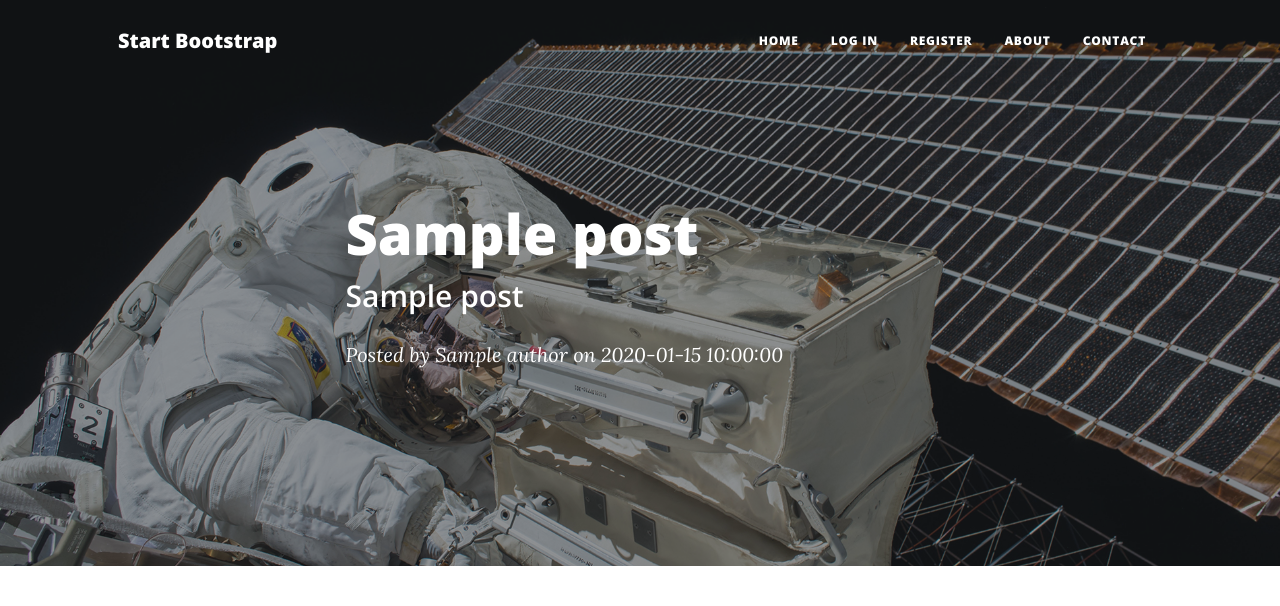
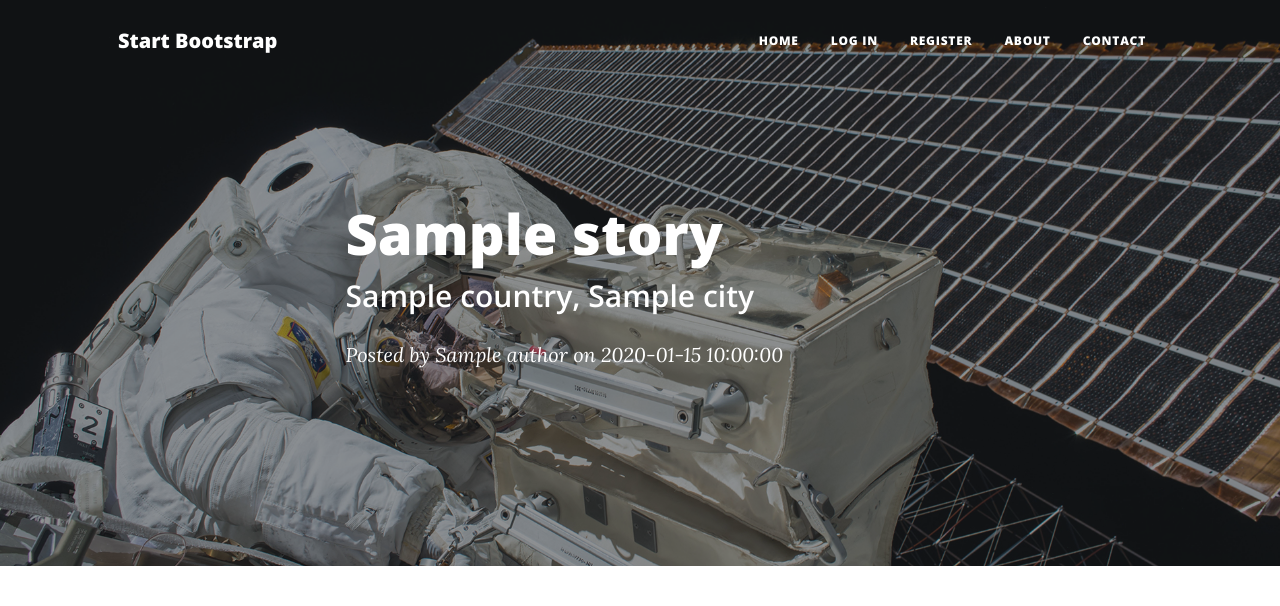
Before and after one commit to yuliyatestlab/travel-stories-platform, a Flask app: template templates/story.html in a window 1280 px wide. Shown: the top 606 px of the page. Run offline with Flask 3, Linux system fonts and the light colour scheme; the template is opened without the code that fills it: most values are stand-ins (such as "Sample title", 1, 10 or a date in 2020); some libraries are stand-ins or nearby versions.

Commit message:
refactor story.html

```diff
--- a/templates/story.html
+++ b/templates/story.html
@@ -5,32 +5,32 @@
                 <div class="row gx-4 gx-lg-5 justify-content-center">
                     <div class="col-md-10 col-lg-8 col-xl-7">
                         <div class="post-heading">
-                            <h1>{{ post.title }}</h1>
-                            <h2 class="subheading">{{ post.subtitle }}</h2>
+                            <h1>{{ story.title }}</h1>
+                            <h2 class="subheading">{{ story.country }}, {{ story.city }}</h2>
                             <span class="meta">
                                 Posted by
-                                <a href="#!">{{ post.author.name }}</a>
-                                on {{ post.date }}
+                                <a href="#!">{{ story.author.name }}</a>
+                                on {{ story.date }}
                             </span>
                         </div>
                     </div>
                 </div>
             </div>
         </header>
-        <!-- Post Content-->
+        <!-- Story Content-->
         <article class="mb-4">
             <div class="container px-4 px-lg-5">
                 <div class="row gx-4 gx-lg-5 justify-content-center">
                     <div class="col-md-10 col-lg-8 col-xl-7">
-                        {{ post.body|safe }}
-                        <!--Only show Edit Post button if user id is 1 (admin user)-->
-                        {% if current_user.id == 1 %}
+                        {{ story.story|safe }}
+                        <!--Only show Edit Story button if user is_admin (admin user)-->
+                        {% if current_user.is_admin %}
                         <div class="d-flex justify-content-end mb-4">
                             <!--Editing story-->
                             <a
                                 class="btn btn-primary float-right"
-                                href="{{ url_for('edit_post', post_id=post.id) }}"
-                                >Edit Post</a>
+                                href="{{ url_for('edit_story', story_id=story.id) }}"
+                                >Edit Story</a>
                         </div>
                         {% endif %}
 
```
